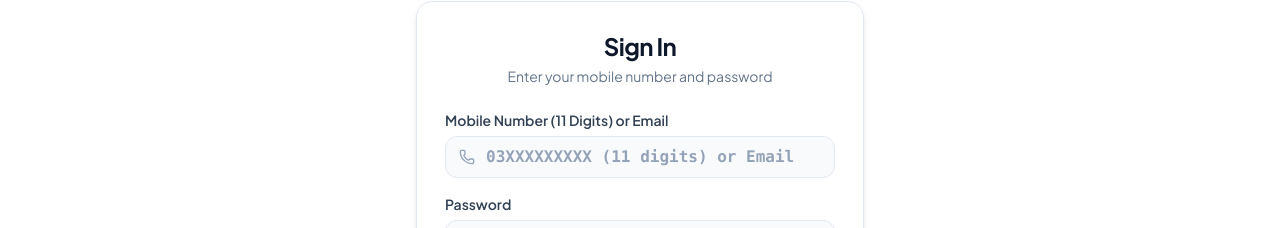
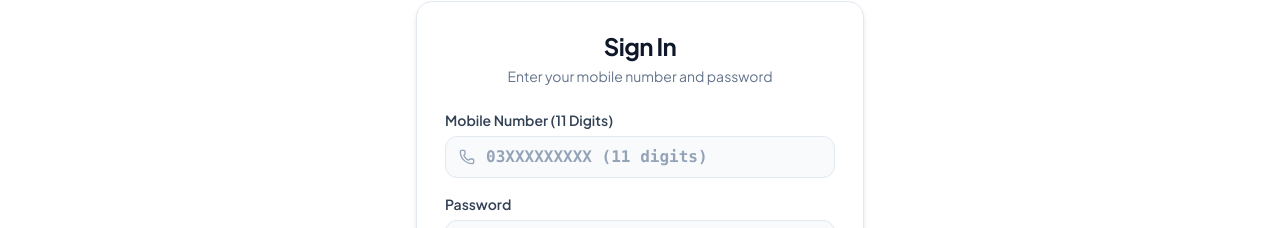
Before and after one commit to saim29066-afk/online-work, a React (Vite) app in the folder frontend/: page /login in a window 1280 px wide. Shown: the part 218-446 px from the top of the page. Built offline with nearby package versions, Linux system fonts and the light colour scheme; no server answers.

Commit message:
Enforce strict 11-digit limits on login and register inputs and verify auth flow

```diff
--- a/frontend/src/pages/Login.jsx
+++ b/frontend/src/pages/Login.jsx
@@ -75,7 +75,7 @@ const Login = () => {
           <form onSubmit={handleSubmit} className="space-y-4 text-xs sm:text-sm">
             <div>
               <label className="block font-semibold text-slate-700 mb-1.5">
-                Mobile Number (11 Digits) or Email
+                Mobile Number (11 Digits)
               </label>
               <div className="relative">
                 <div className="absolute inset-y-0 left-0 pl-3.5 flex items-center pointer-events-none text-slate-400">
@@ -84,10 +84,17 @@ const Login = () => {
                 <input
                   type="text"
                   required
-                  maxLength={80}
-                  placeholder="03XXXXXXXXX (11 digits) or Email"
+                  maxLength={phoneOrEmail.includes('@') ? 80 : 11}
+                  placeholder="03XXXXXXXXX (11 digits)"
                   value={phoneOrEmail}
-                  onChange={(e) => setPhoneOrEmail(e.target.value)}
+                  onChange={(e) => {
+                    const raw = e.target.value;
+                    if (raw.includes('@')) {
+                      setPhoneOrEmail(raw.slice(0, 80));
+                    } else {
+                      setPhoneOrEmail(raw.replace(/\D/g, '').slice(0, 11));
+                    }
+                  }}
                   className="w-full pl-10 pr-3.5 py-2.5 rounded-xl bg-slate-50 border border-slate-200 text-slate-900 placeholder-slate-400 text-xs sm:text-sm font-mono font-bold focus:outline-none focus:border-emerald-500 focus:ring-1 focus:ring-emerald-500"
                 />
               </div>
--- a/frontend/src/pages/Register.jsx
+++ b/frontend/src/pages/Register.jsx
@@ -144,11 +144,11 @@ const Register = () => {
                 <input
                   type="tel"
                   required
-                  maxLength={13}
+                  maxLength={11}
                   placeholder="03XXXXXXXXX (11 digits)"
                   value={phone}
                   onChange={(e) => {
-                    const raw = e.target.value.replace(/[^\d+]/g, '');
+                    const raw = e.target.value.replace(/\D/g, '').slice(0, 11);
                     setPhone(raw);
                   }}
                   className="w-full pl-10 pr-3.5 py-2.5 rounded-xl bg-slate-50 border border-slate-200 text-slate-900 placeholder-slate-400 text-xs sm:text-sm font-mono font-bold focus:outline-none focus:border-emerald-500 focus:ring-1 focus:ring-emerald-500"
```
